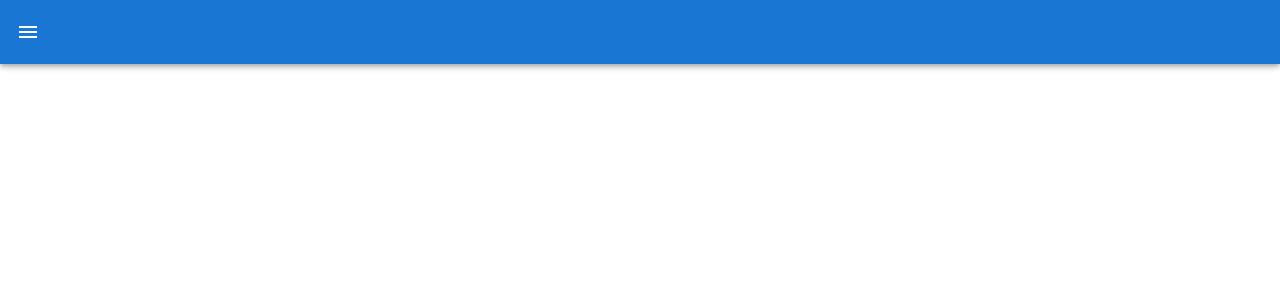
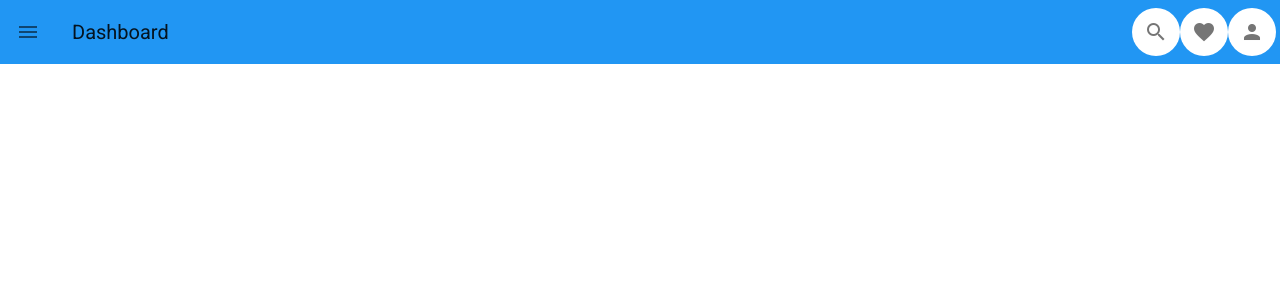
Before and after one commit to usama1123/vue-vuetify-dashboard, a Vue app: page / in a window 1280 px wide. Shown: the top 300 px of the page. Built offline with nearby package versions, Linux system fonts and the light colour scheme.

Commit message:
Navbar Added

```diff
--- a/package.json
+++ b/package.json
@@ -14,6 +14,7 @@
     "vuetify": "^2.4.0"
   },
   "devDependencies": {
+    "@mdi/font": "^6.5.95",
     "@vue/cli-plugin-babel": "~4.5.0",
     "@vue/cli-plugin-eslint": "~4.5.0",
     "@vue/cli-plugin-router": "~4.5.0",
--- a/src/App.vue
+++ b/src/App.vue
@@ -1,55 +1,11 @@
 <template>
-  <v-app>
-    <v-app-bar app color="primary" dark>
+  <v-app class="grey">
+    <link href="https://cdn.jsdelivr.net/npm/@mdi/font@6.x/css/materialdesignicons.min.css" rel="stylesheet">
+    <Navbar />
+    <!-- <v-app-bar app>
 
-      <v-app-bar-nav-icon @click="drawer = !drawer"></v-app-bar-nav-icon>
-
-      <v-navigation-drawer
-      app
-      absolute
-      temporary
-      src="https://cdn.vuetifyjs.com/images/backgrounds/bg-2.jpg"
-      bottom
-      v-model="drawer"
-      height="885px"
-      >
-
-      <v-list-item>
-        <v-list-item-content>
-
-          <v-avatar>
-            <img src="https://cdn.vuetifyjs.com/images/john.jpg"
-        alt="john">
-
-          </v-avatar>
-        </v-list-item-content>
-      </v-list-item>
-      <v-divider></v-divider>
-      <v-list nav>
-        <!-- <v-list-item v-for="item in links" :key="item.text" link> -->
-          <v-list-item link>
-          <v-list-item-icon><v-icon>mdi-account</v-icon></v-list-item-icon>
-          <v-list-item-content>Dashboard</v-list-item-content>
-        </v-list-item>
-        <v-list-item link>
-          <v-list-item-icon><v-icon>mdi-image</v-icon></v-list-item-icon>
-          <v-list-item-content>Sample</v-list-item-content>
-        </v-list-item>
-      </v-list>
-      <!-- <v-list>
-        <v-list-item-title v-for="link in links" :key="link.text">
-          <v-list-item-action>
-            <v-icon class="white--text">{{list.icon}}</v-icon>
-          </v-list-item-action>
-          <v-list-item-content>
-            <v-list-item-title>{{list.text}}</v-list-item-title>
-          </v-list-item-content>
-        </v-list-item-title>
-      </v-list> Hello There .-->
-      </v-navigation-drawer>
-
-
-    </v-app-bar>
+      <Navbar />
+    </v-app-bar> -->
 
     <v-main>
       <router-view />
@@ -58,16 +14,21 @@
 </template>
 
 <script>
+import Navbar from './components/Navbar.vue';
+
 export default {
   name: "App",
+  components: { Navbar } ,
 
   data: () => ({
-    drawer:false,
-    group:null,
-    links:[
-      {icon:'mdi-account', text:'Dashboard', route:'/' },
-      {icon:'mdi-image',text:'About',route:'/About'}
-    ]
+
+    // drawer:f
+    // Navigation_draweralse,
+    // group:null,
+    // links:[
+    //   {icon:'mdi-account', text:'Dashboard', route:'/' },
+    //   {icon:'mdi-image',text:'About',route:'/About'}
+    // ]
     //
   }),
   // watch:{
--- /dev/null
+++ b/src/components/Navbar.vue
@@ -0,0 +1,116 @@
+<template>
+<div>
+
+  <v-toolbar flat app class="blue">
+      <v-app-bar-nav-icon @click="drawer = !drawer"></v-app-bar-nav-icon>
+      <v-toolbar-title>Dashboard</v-toolbar-title>
+      <v-spacer></v-spacer>
+      <v-btn icon class="white"><v-icon >mdi-magnify</v-icon></v-btn>
+       <v-btn icon class="white"><v-icon>mdi-heart</v-icon></v-btn>
+        <v-btn icon class="white"><v-icon>mdi-account</v-icon></v-btn>
+  </v-toolbar>
+<v-navigation-drawer
+      app
+      absolute
+      temporary
+      src="https://cdn.vuetifyjs.com/images/backgrounds/bg-2.jpg"
+      bottom
+      v-model="drawer"
+      >
+
+      <v-list-item>
+        <v-list-item-content>
+
+          <v-avatar>
+            <img src="https://cdn.vuetifyjs.com/images/john.jpg"
+        alt="john">
+
+          </v-avatar>
+        </v-list-item-content>
+      </v-list-item>
+      <v-divider></v-divider>
+      <v-list nav>
+        <!-- <v-list-item v-for="item in links" :key="item.text" link> -->
+          <v-list-item link v-for="item in source" :key="item.text">
+          <v-list-item-icon><v-icon>{{item.icon}}</v-icon></v-list-item-icon>
+          <v-list-item-content>{{item.text}}</v-list-item-content>
+
+        </v-list-item>
+        <v-list-group :value="true" prepend-icon="mdi-account circle">
+            <template v-slot:activator>
+          <v-list-item-title>Users</v-list-item-title>
+        </template>
+
+        <v-list-group
+          :value="true"
+          no-action
+          sub-group
+        >
+          <template v-slot:activator>
+            <v-list-item-content>
+              <v-list-item-title>Admin</v-list-item-title>
+            </v-list-item-content>
+          </template>
+
+          <v-list-item
+            v-for="([title, icon], i) in admins"
+            :key="i"
+            link
+          >
+            <v-list-item-title v-text="title"></v-list-item-title>
+
+            <v-list-item-icon>
+              <v-icon v-text="icon"></v-icon>
+            </v-list-item-icon>
+          </v-list-item>
+          </v-list-group>
+        </v-list-group>
+        <!-- <v-list-item link>
+          <v-list-item-icon><v-icon>mdi-image</v-icon></v-list-item-icon>
+          <v-list-item-content>Sample</v-list-item-content>
+        </v-list-item> -->
+      </v-list>
+      <!-- <v-list>
+        <v-list-item-title v-for="link in links" :key="link.text">
+          <v-list-item-action>
+            <v-icon class="white--text">{{list.icon}}</v-icon>
+          </v-list-item-action>
+          <v-list-item-content>
+            <v-list-item-title>{{list.text}}</v-list-item-title>
+          </v-list-item-content>
+        </v-list-item-title>
+      </v-list> Hello There .-->
+      </v-navigation-drawer>
+</div>
+</template>
+
+<script>
+export default {
+    data(){
+        return{
+            drawer:false,
+            source:[
+                {icon:'mdi-home',text:'Dashboard',route:'/'},
+                {icon:'mdi-email',text:'Projects',route:'/'},
+                {icon:'mdi-folder',text:'Teams',route:'/'},
+                {icon:'mdi-favorite',text:'Dashboard',route:'/'},
+                {icon:'mdi-license',text:'Dashboard',route:'/'},
+                {icon:'mdi-web',text:'Dashboard',route:'/'},
+                {icon:'mdi-account',text:'Dashboard',route:'/'},
+                {icon:'mdi-account',text:'Dashboard',route:'/'},
+                {icon:'mdi-account',text:'Dashboard',route:'/'},
+            ],
+            admins: [
+        ['Management', 'mdi-account-multiple-outline'],
+        ['Settings', 'mdi-cog-outline'],
+      ],
+            }
+
+    }
+
+}
+</script>
+
+<style>
+
+</style>
```
Also changed, not shown: src/components/navigation_drawer.vue (deleted), 1 other file (tests, documents, lock files or other folders).
